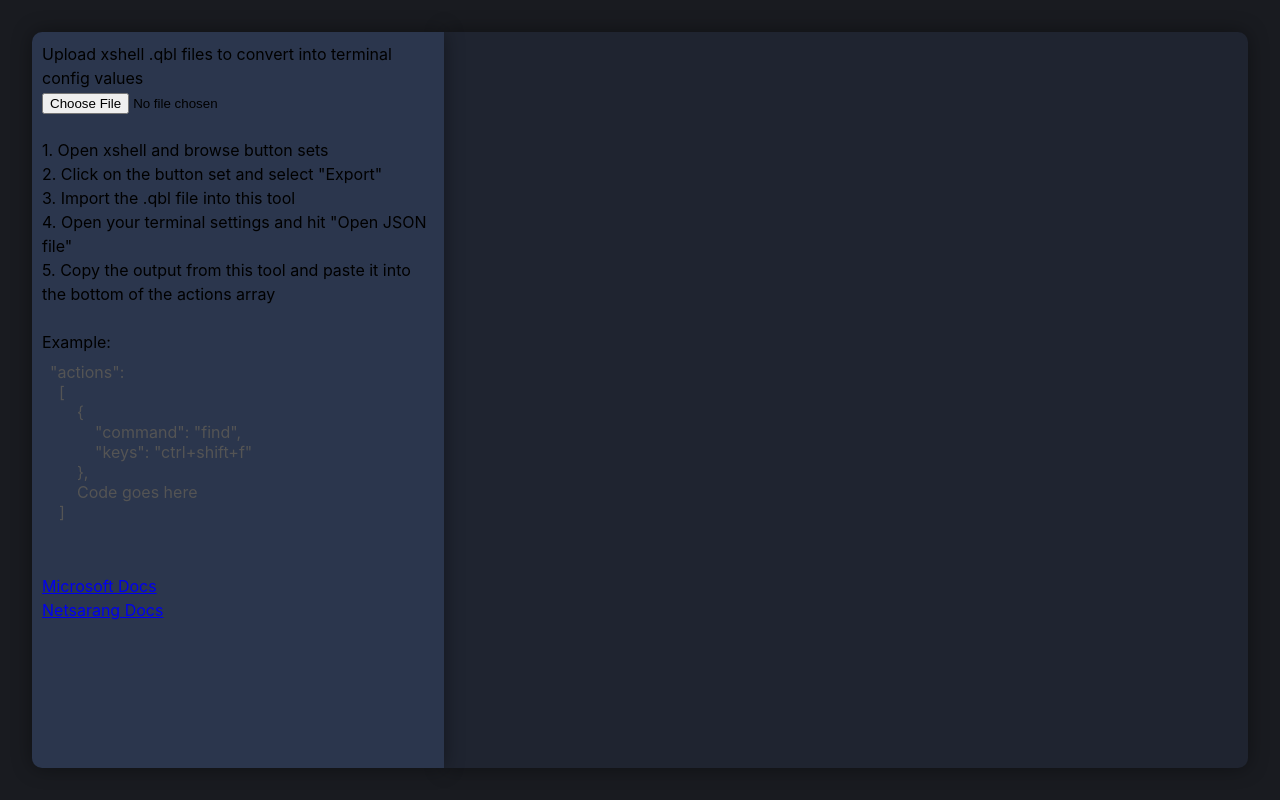
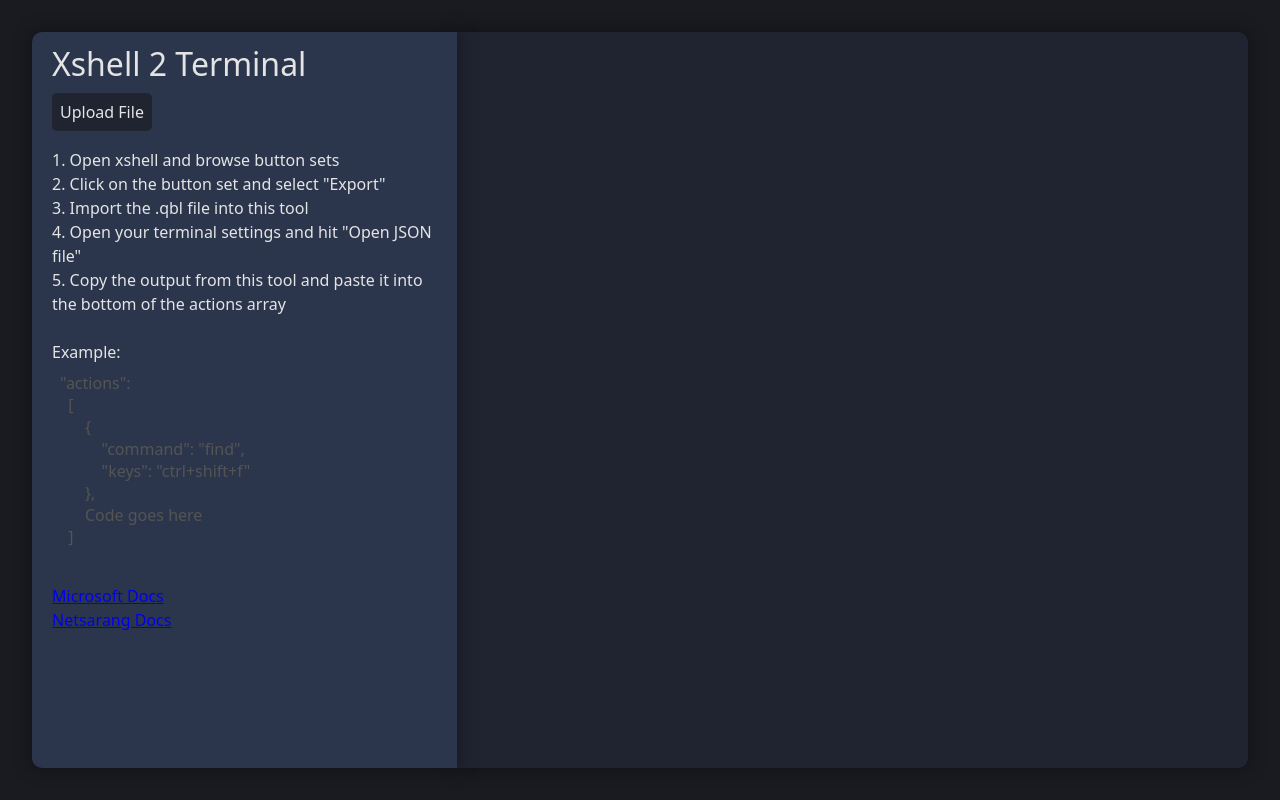
Before and after one commit to connorp2311/xshell2terminal, a React (Vite) app: page / in a window 1280 px wide. Built offline with nearby package versions, Linux system fonts and the light colour scheme.

Commit message:
improved font

```diff
--- a/src/components/ConvertPalette/ConvertPalette.css
+++ b/src/components/ConvertPalette/ConvertPalette.css
@@ -4,6 +4,15 @@
   --dark-color: #1f2430;
   --radius: 10px;
   --shadow: 0 0 20px rgba(0, 0, 0, 0.4);
+  font-size: calc(1.525rem + 3.3vw);
+  --bs-font-sans-serif: system-ui,-apple-system,"Segoe UI",Roboto,"Helvetica Neue",Arial,"Noto Sans","Liberation Sans",sans-serif,"Apple Color Emoji","Segoe UI Emoji","Segoe UI Symbol","Noto Color Emoji";
+  --bs-font-monospace: SFMono-Regular,Menlo,Monaco,Consolas,"Liberation Mono","Courier New",monospace;
+  --bs-gradient: linear-gradient(180deg, rgba(255, 255, 255, 0.15), rgba(255, 255, 255, 0));
+  color: #e4e4e4;
+}
+
+.title {
+  font-size: 2em;
 }
 
 #main {
@@ -17,8 +26,9 @@
 #leftSide {
   float: left;
   height: auto;
+  font-family: var(--bs-font-sans-serif) !important;
   background-color: var(--light-color);
-  padding: 10px;
+  padding: 20px;
   box-sizing: border-box;
   border-radius: var(--radius) 0 0 var(--radius);
   box-shadow: var(--shadow);
@@ -33,6 +43,7 @@
 #rightSide {
   float: right;
   height: auto;
+  font-family: var(--bs-font-monospace) !important;
   background-color: var(--dark-color);
   padding: 10px;
   box-sizing: border-box;
@@ -55,3 +66,19 @@
   background-color: var(--light-color);
   border-radius: 5px;
 }
+
+/* Match file input to theme */
+input[type="file"] {
+  display: none;
+}
+
+.custom-file-upload {
+  background-color: var(--dark-color);
+  border-radius: 5px;
+  padding: 0.5em;
+  cursor: pointer;
+}
+
+.custom-file-upload:hover {
+  filter: brightness(1.2);
+}
--- a/src/components/ConvertPalette/ConvertPalette.tsx
+++ b/src/components/ConvertPalette/ConvertPalette.tsx
@@ -64,7 +64,7 @@
     const version = determineVersion(fileContent);
     const buttons = version === 1 ? getButtonsV1(fileContent) : getButtonsV2(fileContent);
     const commands = buttons.map(({ name, code }) => ({ name, command: { action: "sendInput", input: code } }));
-    const config = JSON.stringify({ name: fileName, icon: "\ud83d\udd35", commands }, null, 4);
+    const config = JSON.stringify({ name: fileName, icon: "\ud83d\udd35", commands }, null, 2);
     setOutput(config);
   };
 
@@ -96,8 +96,12 @@
   return (
     <div id="main" style={{ display: 'flex' }}>
       <div id="leftSide" style={{ flex: 0.5 }}>
-        <div>Upload xshell .qbl files to convert into terminal config values</div>
-        <div><input type="file" onChange={uploadFile} /></div>
+        <div className="title">Xshell 2 Terminal</div>
+        <br />
+        <label htmlFor="file-upload" className="custom-file-upload">
+          Upload File
+        </label>
+        <div><input id="file-upload" type="file" onChange={uploadFile} /></div>
         <br />
         1. Open xshell and browse button sets<br />
         2. Click on the button set and select "Export"<br />
```
